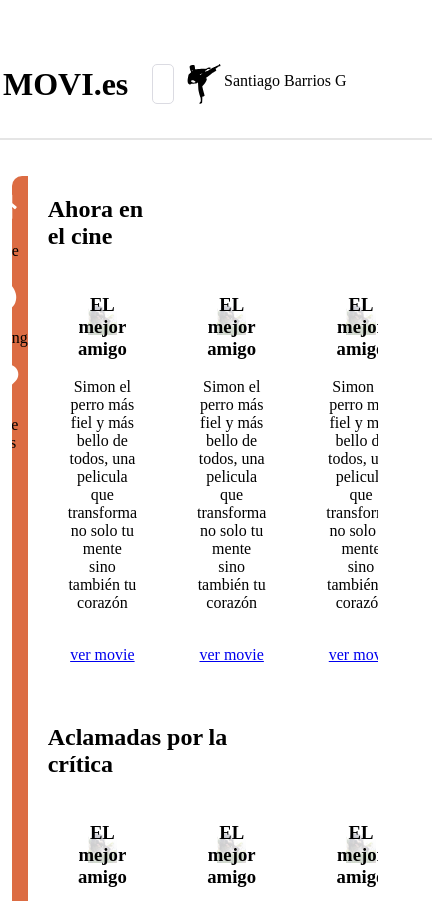
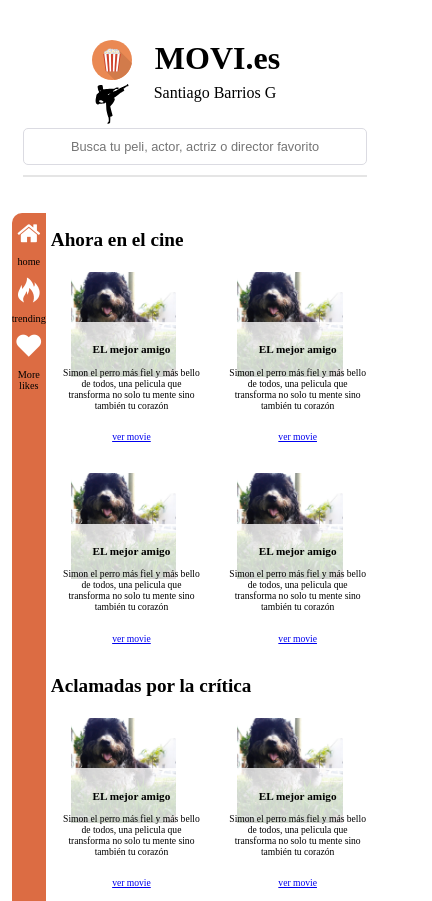
Before and after one commit to Santiago-Barrios/MovieS, a plain HTML site: page index.html in a window 390 px wide. Shown: the top 901 px of the page, 432 px wide, since content can reach past the window. Drawn offline with Linux system fonts and the light colour scheme; files whose address does not match are found by name.

Commit message:
agregando responsive

```diff
--- a/movie.css
+++ b/movie.css
@@ -236,3 +236,122 @@ li{
 .titulo3{
   grid-area: titulo3;
 }
+
+/* //RESPONSIVE  */
+
+@media screen and (max-width: 768px){
+  .hero-container{
+    grid-template-columns: 1fr 1fr;
+    grid-template-areas: "badge badge"
+                         "user user"
+                         "form form";
+    gap: 0px;
+  }
+  .form{
+    padding: 0;
+  }
+  .badge img{
+    margin-left: 30%;
+  }
+  .user p{
+    padding: 0;
+    text-align: center;
+  }
+  .LogoUser img{
+    padding: 0;
+    margin-left: 30%;
+  }
+  .title h1{
+    text-align: center;
+  }
+  .movie-container{
+    display: grid;
+    grid-template-columns: 0.3fr 1fr 1fr;
+    grid-template-areas: "menu titulo1 titulo1 "
+                         "menu movie1 movie2"
+                         "menu movie3 movie4"
+                         "menu titulo2 titulo2"
+                         "menu movie5 movie6"
+                         "menu titulo3 titulo3 "
+                         "menu movie7 movie8"
+                         "menu movie9 .";
+    gap: 5px;
+    justify-content: center;
+  }
+  #settingsLi{
+    margin-top: 1750%;
+  }
+  .movie-detail{
+    font-size: 0.75em;
+    margin-top: -75px;
+
+  }
+}
+@media screen and (max-width: 480px){
+  .movie-detail{
+    padding: 10px;
+  }
+  .movie-container{
+    grid-template-columns: 0.2fr 1fr 1fr;
+  }
+  .movie-container img{
+    max-width: 130%;
+    margin-left: -20px;
+  }
+  .movie-detail{
+    font-size: 0.6em;
+  }
+  h2{
+    font-size: 1.2em;
+    margin-bottom: 0;
+  }
+  .heart-buttom
+  {
+    font-size: 25px;
+    color: white;
+  }
+
+  .home-buttom
+  {
+   font-size: 25px;
+   color: white;
+  }
+
+  .settings-buttom{
+    font-size: 25px;
+   color: white;
+  }
+
+  .fire-buttom{
+    font-size: 25px;
+    color: white;
+  }
+  ol,li{
+    font-size: 0.8em;
+  }
+  #settingsLi{
+    margin-top: 2500%;
+  }
+  .title h1{
+    padding: 0;
+  }
+  .badge img{
+    padding: 0;
+    margin-left: 20%;
+  }
+  .LogoUser img{
+    margin-left: 20%;
+  }
+  .form input{
+    font-size: 0.8em;
+  }
+}
+@media screen and (max-width: 320px){
+  .movie-container img{
+    max-width: 225%;
+  }
+  .movie-detail{
+    font-size: 0.25em;
+    margin-top: -35px;
+  }
+}
```
